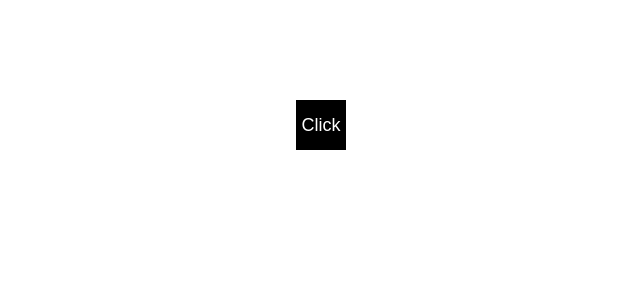
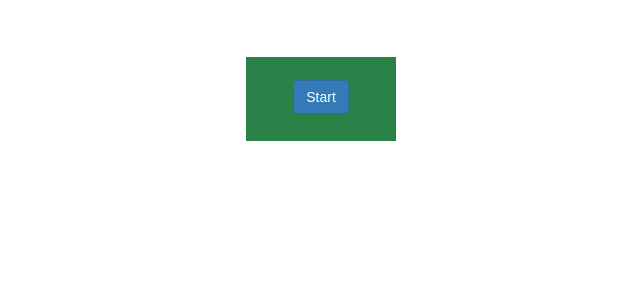
Before and after one commit to KyeBuff/learning_react, a React (Create React App) app: page / in a window 1280 px wide. Shown: the top 300 px of the page, without its empty margins (319-959 px from the left). Built offline with nearby package versions, Linux system fonts and the light colour scheme.

Commit message:
finished state challenges

```diff
--- a/src/App.jsx
+++ b/src/App.jsx
@@ -1,13 +1,13 @@
 import React, { Component } from 'react';
 import './App.css';
 
-import Die from './state-challenges/Die';
+import LameGame from './state-challenges/LameGame';
 
 class App extends Component {
   render() {
     return (
-    	<div>
-    		<Die />
+    	<div className="container">
+				<LameGame aim={3} />
     	</div>
     );
   }
@@ -21,7 +21,6 @@ export default App;
 // <Counter max="100" />
 // <StepCounter max="100" step="5" />
 // <CatchMeIfYouCan jump="100" />
-// <LameGame aim={3} />
 // <Colours colours={colours} />
 
 
--- /dev/null
+++ b/src/Lame.css
@@ -0,0 +1,17 @@
+.btn {
+	display: block;
+	margin: 0 auto;
+}
+
+.lame-app {
+	background: hsl(140, 50%, 34%);
+	color: white;
+	margin: 5% auto;
+	padding: 2%;
+	width: 150px;
+}
+
+.lame-app p {
+	margin: 4% 0 0;
+	text-align: center;
+}
--- a/src/state-challenges/LameGame.jsx
+++ b/src/state-challenges/LameGame.jsx
@@ -1,14 +1,13 @@
 import React, { Component } from 'react';
+import '../Lame.css';
 
 class CatchMeIfYouCan extends Component {
 
 	constructor(props) {
 		super(props);
 		this.state = {
-			playing: false,
 			startTime: null,
 			nowTime: null,
-			result: false,
 		}
 
 		this.handleStart = this.handleStart.bind(this);
@@ -21,7 +20,6 @@ class CatchMeIfYouCan extends Component {
 
 		this.setState(
 			{
-				playing: true,
 				startTime: currMs,
 			}
 		);
@@ -34,24 +32,33 @@ class CatchMeIfYouCan extends Component {
 			this.setState(
 				{
 					nowTime: currMs,
-					playing: false,
-					result: true,
 				}
 			);
 
 	}
 
 	render() {
+		let {aim} = this.props;
+		let {startTime, nowTime} = this.state;
+
 		return (
-			<div>
-				{!this.state.playing ? (<button onClick={this.handleStart}>Start</button>) : null}
+			<div className="lame-app">
+				{!startTime ? (<button className="btn btn-primary" onClick={this.handleStart}>Start</button>) : null}
 
-				{this.state.playing ? (<button onClick={this.handleNow}>Now</button>) : null}
+				{startTime && !nowTime ? (<button className="btn btn-danger" onClick={this.handleNow}>Now</button>) : null}
 
-				<p>{this.state.playing ? this.props.aim + ' seconds.' : 'Click start to play.'}</p>
+				<p>
+					{
+						startTime && !nowTime ? 'Target is ' + aim + ' seconds.' : null
+					}
+				</p>
 
-				{ this.state.result ?
-				(<p>Result: {((this.state.nowTime - this.state.startTime) / 1000).toFixed(1)}</p>) : null
+				{ nowTime ?
+						(<p>Result: {' '}
+				{
+					//Aim minus the difference between the time start was clicked and the time now was clicked
+					(aim - ((nowTime - startTime) / 1000)).toFixed(1)} seconds {}</p>
+					) : null
 				}
 			</div>
 		);
```
